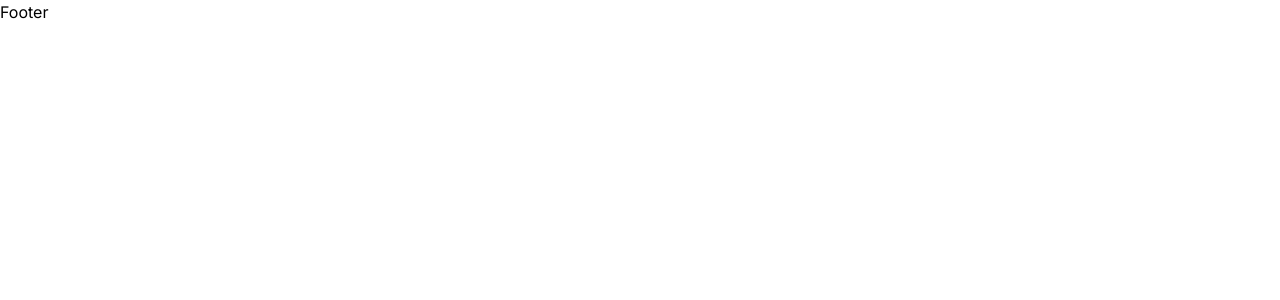
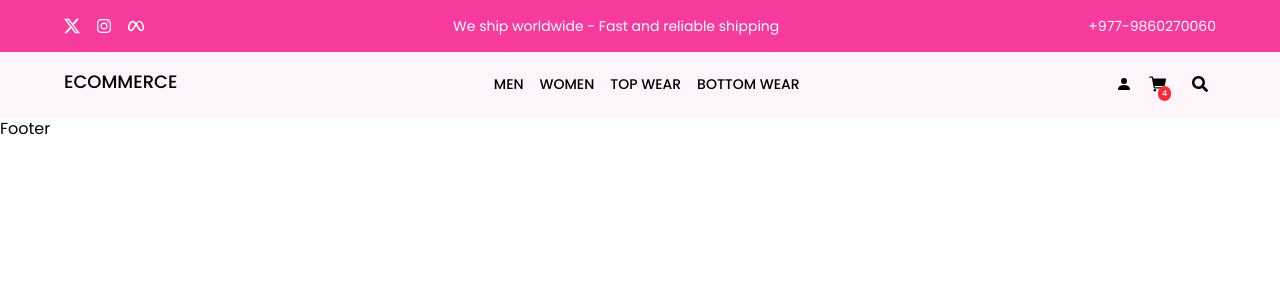
Before and after one commit to prasannashrestha1/Ecommerce-with-Mern, a React (Vite) app in the folder client/: page / in a window 1280 px wide. Shown: the top 300 px of the page. Built offline with nearby package versions, Linux system fonts and the light colour scheme.

Commit message:
Header section design

```diff
--- a/client/src/App.jsx
+++ b/client/src/App.jsx
@@ -1,6 +1,7 @@
 import React from "react";
 import { Routes, Route, BrowserRouter } from "react-router-dom";
 import UserLayout from "./components/Layout/UserLayout";
+import { ToastContainer } from "react-toastify";
 
 const App = () => {
   return (
@@ -9,6 +10,7 @@ const App = () => {
         {/* user layout */}
         <Route path="/" element={<UserLayout />}></Route>
       </Routes>
+      <ToastContainer />
     </BrowserRouter>
   );
 };
--- a/client/src/components/Common/Header.jsx
+++ b/client/src/components/Common/Header.jsx
@@ -1,12 +1,13 @@
 import React from "react";
+import Topbar from "../Layout/Topbar";
+import Navbar from "./Navbar";
 
 const Header = () => {
   return (
-    <div className="w-full text-center justify-between">
-      <div></div>
-      <div></div>
-      <div></div>
-    </div>
+    <header className="w-full text-center justify-between border-b border-b-stroke">
+      <Topbar />
+      <Navbar />
+    </header>
   );
 };
 
--- /dev/null
+++ b/client/src/components/Common/Navbar.jsx
@@ -0,0 +1,47 @@
+import React from "react";
+import { Link, NavLink } from "react-router-dom";
+import { BsPersonFill } from "react-icons/bs";
+import { IoCart } from "react-icons/io5";
+import { FaSearch } from "react-icons/fa";
+import { HiBars3BottomRight } from "react-icons/hi2";
+import SearchBar from "./SearchBar";
+const Navbar = () => {
+  return (
+    <div className="w-full bg-primary/5 text-center text-black ">
+      <div className="mx-auto flex justify-between px-8 lg:px-16 py-4 uppercase font-medium">
+        <p className="text-lg">Ecommerce</p>
+        <div className="hidden md:flex gap-4 text-sm items-center ">
+          <NavLink to="/" className="hover:text-primary">
+            Men
+          </NavLink>
+          <NavLink to="/" className="hover:text-primary">
+            Women
+          </NavLink>
+          <NavLink to="/" className="hover:text-primary">
+            Top Wear
+          </NavLink>
+          <NavLink to="/" className="hover:text-primary">
+            Bottom Wear
+          </NavLink>
+        </div>
+        <div className="hidden md:flex gap-4 text-sm items-center">
+          <Link to="/profile" className="hover:text-primary ">
+            <BsPersonFill className="w-4 h-4" />
+          </Link>
+          <Link to="/" className="hover:text-primary relative">
+            <IoCart className="w-5 h-5" />
+            <div className="absolute bg-red-500 px-[4px] py-[2px] left-2.5 top-[12px] rounded-full text-white text-[8px]">
+              4
+            </div>
+          </Link>
+          <SearchBar />
+        </div>
+        <button className="block md:hidden rounded-full cursor-pointer bg-stroke p-2">
+          <HiBars3BottomRight className="w-4 h-4" />
+        </button>
+      </div>
+    </div>
+  );
+};
+
+export default Navbar;
--- /dev/null
+++ b/client/src/components/Common/SearchBar.jsx
@@ -0,0 +1,70 @@
+import React, { useState } from "react";
+import { HiBars3BottomRight } from "react-icons/hi2";
+import { IoMdCloseCircle } from "react-icons/io";
+import { FaSearch } from "react-icons/fa";
+import { toast } from "react-toastify";
+
+const SearchBar = () => {
+  const [searchTerm, setSearchTerm] = useState("");
+  const [isOpen, setIsOpen] = useState(false);
+  const handleChange = () => {
+    setIsOpen(!isOpen);
+  };
+
+  const handleSearch = async (e) => {
+    e.preventDefault();
+    try {
+      setIsOpen(false);
+      setSearchTerm("");
+    } catch (error) {
+      toast.error(error.message);
+      setIsOpen(false);
+    }
+  };
+
+  return (
+    <div
+      className={`flex items-center justify-center w-full  ${
+        isOpen ? "absolute top-0 left-0 w-full bg-stroke h-28 z-50" : "w-auto"
+      }`}
+    >
+      {isOpen ? (
+        <form
+          onSubmit={handleSearch}
+          className="w-screen flex justify-between items-center"
+        >
+          <div className="w-1/2 relative mx-auto">
+            <input
+              onChange={(e) => setSearchTerm(e.target.value)}
+              value={searchTerm}
+              type="text"
+              placeholder="Search"
+              className="bg-gray-100 text-sm rounded-lg outline-none focus:border-primary w-full p-2 border-2 border-gray-200"
+            />
+            <button
+              type="submit"
+              className="absolute cursor-pointer right-6 top-3 "
+            >
+              <FaSearch />
+            </button>
+          </div>
+          <button
+            onClick={handleChange}
+            className="block rounded-full cursor-pointer p-2 mr-4"
+          >
+            <IoMdCloseCircle className="w-6 h-6" />
+          </button>
+        </form>
+      ) : (
+        <button
+          onClick={handleChange}
+          className="block rounded-full cursor-pointer p-2"
+        >
+          <FaSearch className="w-4 h-4" />
+        </button>
+      )}
+    </div>
+  );
+};
+
+export default SearchBar;
--- /dev/null
+++ b/client/src/components/Layout/Topbar.jsx
@@ -0,0 +1,33 @@
+import React from "react";
+import { FaInstagram } from "react-icons/fa";
+import { BsTwitterX } from "react-icons/bs";
+import { FaMeta } from "react-icons/fa6";
+
+const Topbar = () => {
+  return (
+    <div className="w-full bg-primary text-center text-white">
+      <div className="mx-auto flex justify-between px-8 lg:px-16 py-4">
+        <div className="hidden sm:flex gap-4 items-center">
+          <a href="#" className="hover:text-stroke">
+            <BsTwitterX className="w-4 h-4" />
+          </a>
+          <a href="#" className="hover:text-stroke">
+            {" "}
+            <FaInstagram className="w-4 h-4" />
+          </a>
+          <a href="#" className="hover:text-stroke">
+            <FaMeta className="w-4 h-4" />
+          </a>
+        </div>
+        <p className="text-sm grow">
+          We ship worldwide - Fast and reliable shipping
+        </p>
+        <a className="hidden sm:flex text-sm" href="tel:+977-9860270060">
+          +977-9860270060
+        </a>
+      </div>
+    </div>
+  );
+};
+
+export default Topbar;
--- a/client/src/index.css
+++ b/client/src/index.css
@@ -1,8 +1,17 @@
-@import url('https://fonts.googleapis.com/css2?family=Inter:ital,opsz,wght@0,14..32,100..900;1,14..32,100..900&display=swap');
-@import "tailwindcss";
+@import url('https://fonts.googleapis.com/css2?family=Poppins:ital,wght@0,100;0,200;0,300;0,400;0,500;0,600;0,700;0,800;0,900;1,100;1,200;1,300;1,400;1,500;1,600;1,700;1,800;1,900&display=swap');@import "tailwindcss";
+
+@theme {
+  --color-primary: #F63A9E;
+   --color-hover: #F63A9E0A;
+   --color-stroke: #F2F4F7 ;
+   --color-tsecondary:#98A2B3;
+   --color-surface: #F2F4F7;
+   --color-danger: #F62727;
+   --color-dhover: #F627270F;
+}
 
 body {
-  font-family: "Inter", serif;
-  font-optical-sizing: auto;
+  font-family: "Poppins", serif;
+    font-optical-sizing: auto;
   font-style: normal;
 }
```
